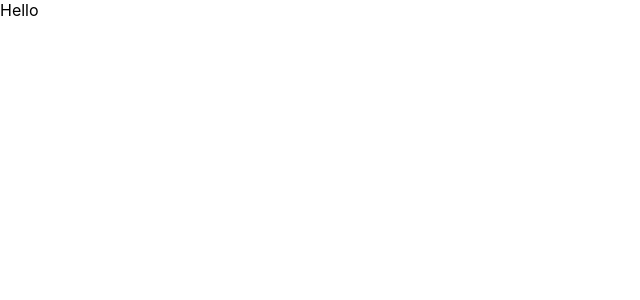
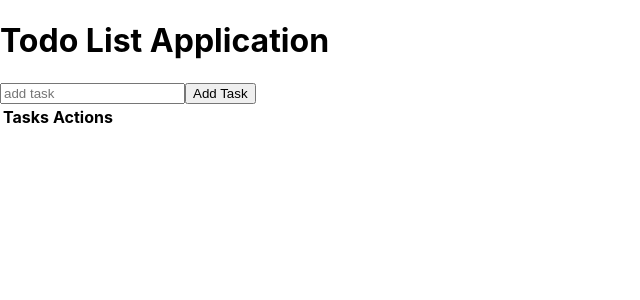
Before and after one commit to DhanushM12/todo-react-redux, a React (Create React App) app: page / in a window 1280 px wide. Shown: the top 300 px of the page, without its empty margins (0-640 px from the left). Built offline with nearby package versions, Linux system fonts and the light colour scheme.

Commit message:
imported components in app

```diff
--- a/src/components/App.js
+++ b/src/components/App.js
@@ -1,11 +1,16 @@
+import React, { Component } from 'react'
+import Header from './Header'
+import Taskbar from './Taskbar'
+import Tasklist from './Tasklist'
 
-
-function App() {
-  return (
-    <div>
-     Hello
-    </div>
-  );
+export default class App extends Component {
+  render() {
+    return (
+      <div>
+        <Header />
+        <Taskbar />
+        <Tasklist />
+      </div>
+    )
+  }
 }
-
-export default App;
```
Also changed, not shown: 1 other file (tests, documents, lock files or other folders).
